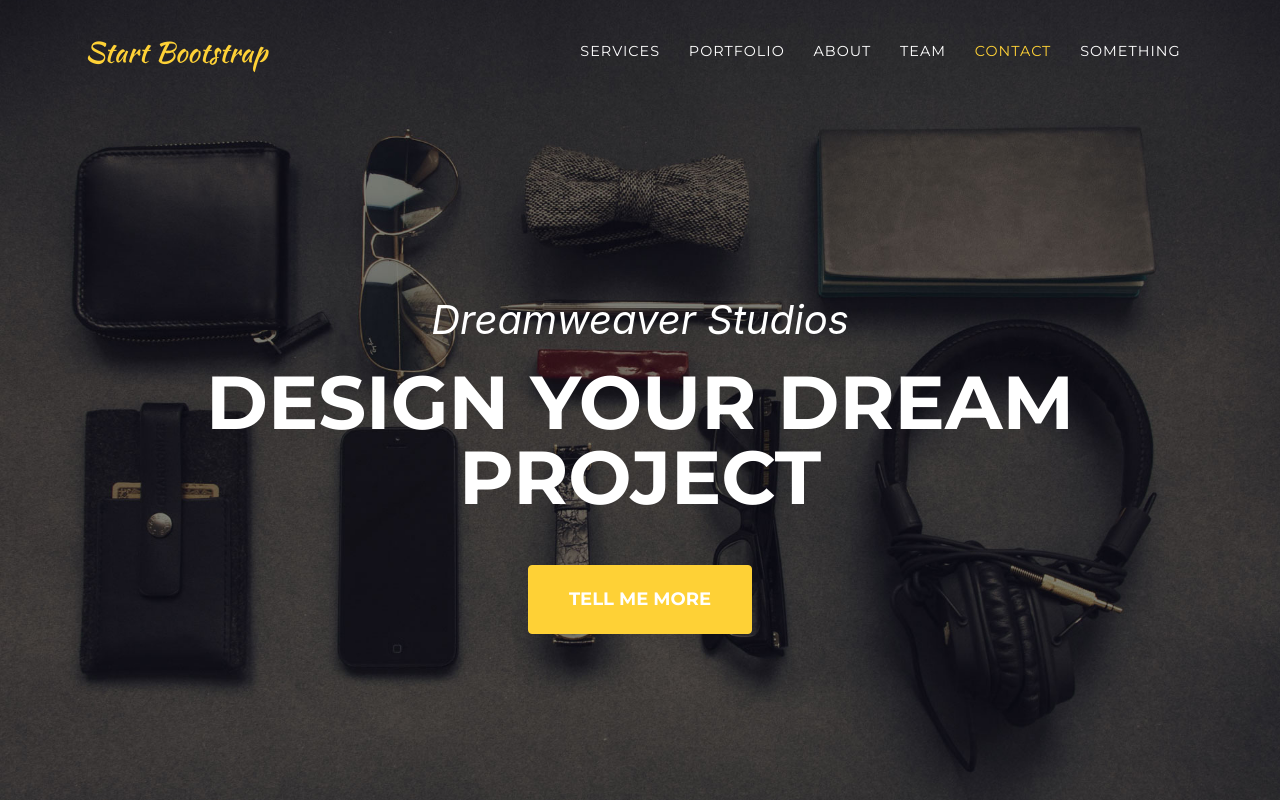
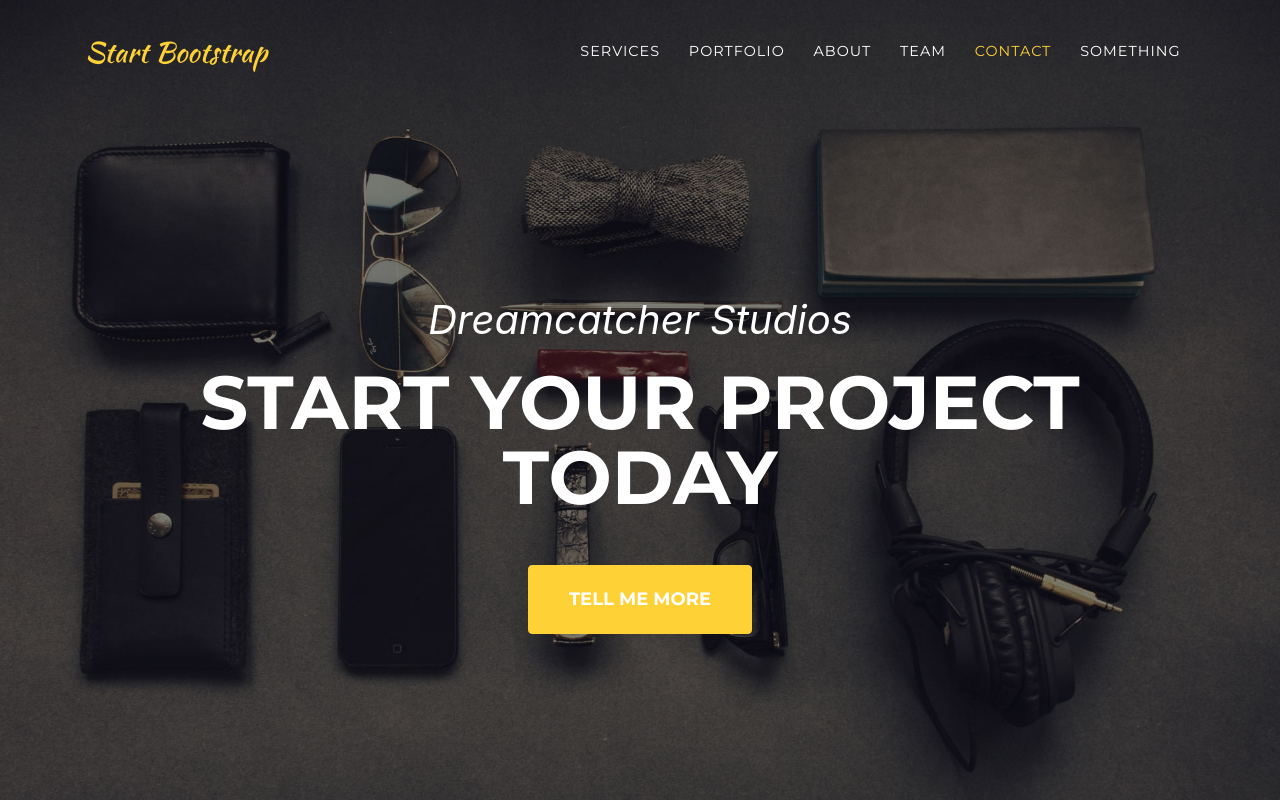
Before and after one commit to zmarkan/circleci-demo, a website: page index.html in a window 1280 px wide. Shown: the top 800 px of the page. Drawn offline with nearby package versions, Linux system fonts and the light colour scheme; a web font is replaced by a local one.

Commit message:
Make breaking changes

```diff
--- a/index.html
+++ b/index.html
@@ -64,8 +64,8 @@
   <header class="masthead">
     <div class="container">
       <div class="intro-text">
-        <div class="intro-lead-in">Dreamweaver Studios</div>
-        <div class="intro-heading text-uppercase">Design Your Dream Project</div>
+        <div class="intro-lead-in">Dreamcatcher Studios</div>
+        <div class="intro-heading text-uppercase">Start Your Project Today</div>
         <a class="btn btn-primary btn-xl text-uppercase js-scroll-trigger" href="#services">Tell Me More</a>
       </div>
     </div>
```
